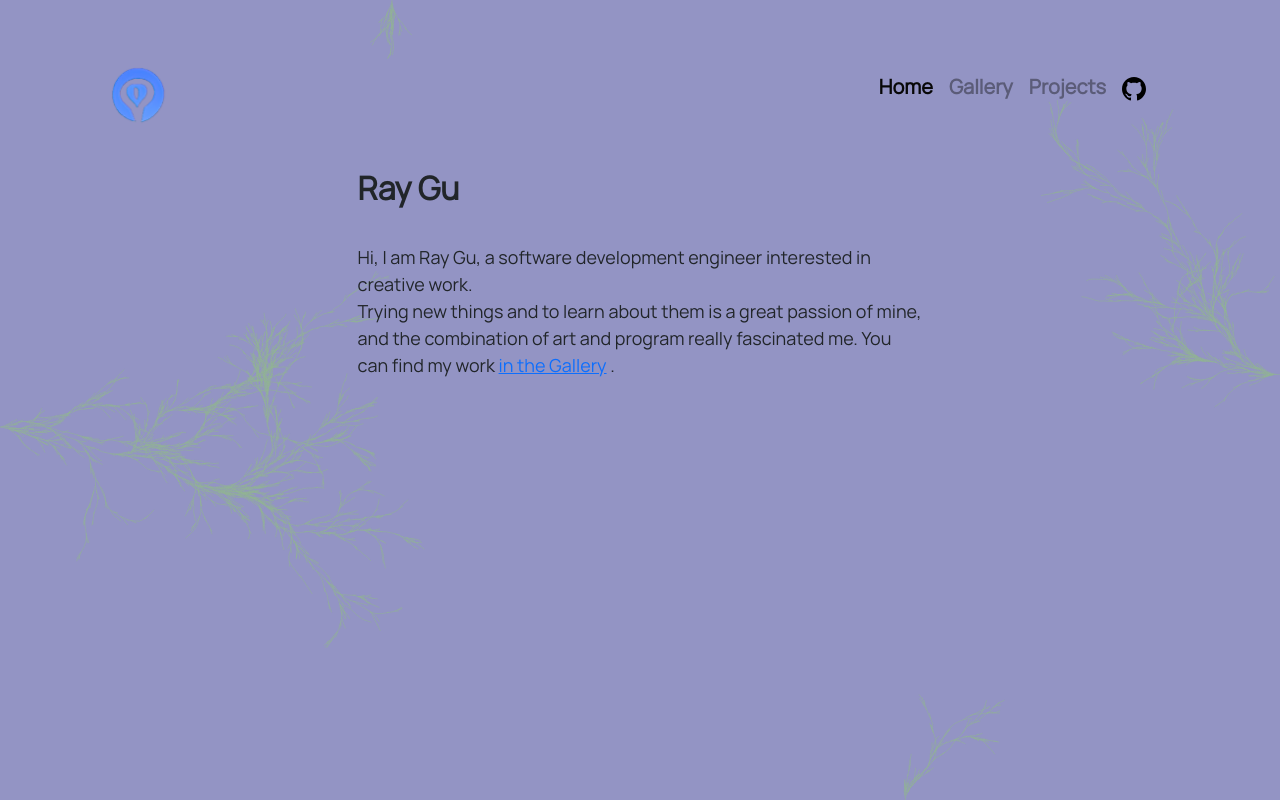
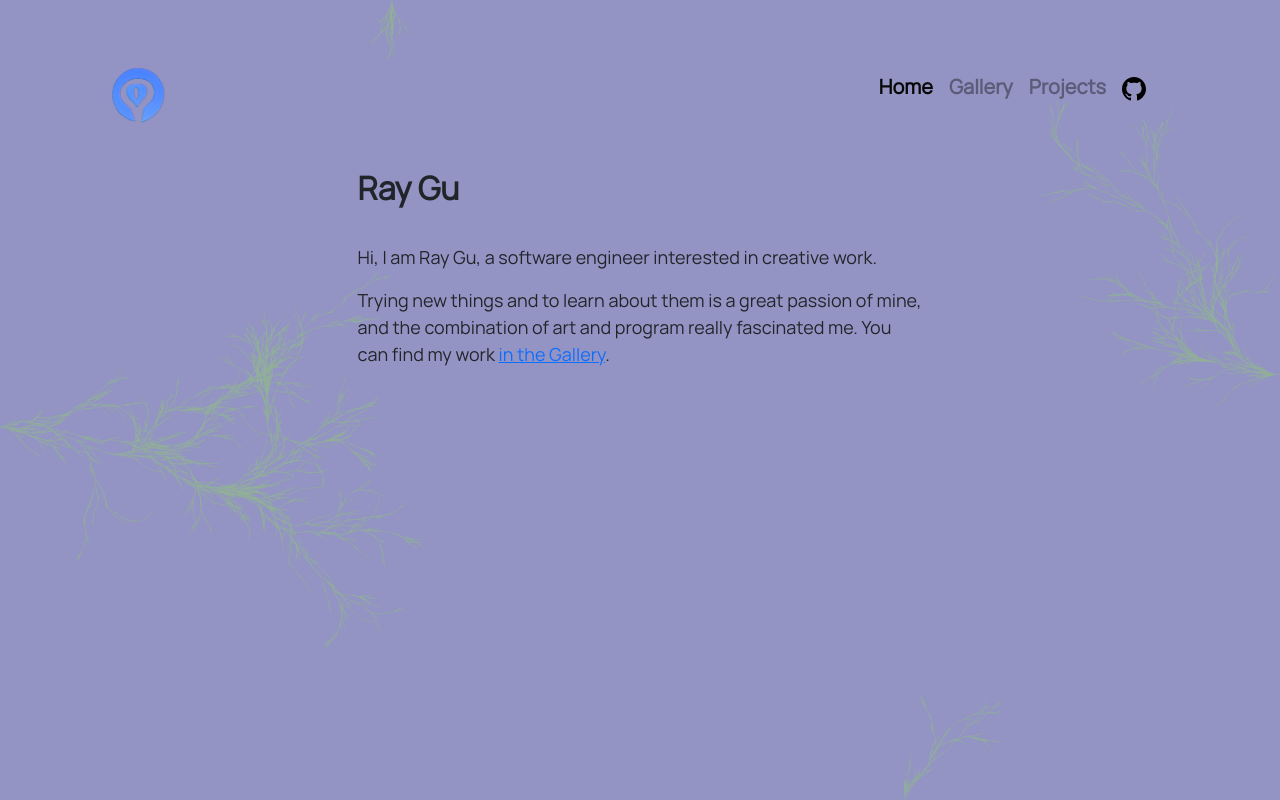
Before and after one commit to Ravenna1031/my-website-vite, a Vue app: page / in a window 1280 px wide. Built offline with nearby package versions, Linux system fonts and the light colour scheme.

Commit message:
update homepage info

```diff
--- a/src/views/Home.vue
+++ b/src/views/Home.vue
@@ -7,12 +7,13 @@
     </div>
     <div class="content">
       <p>
-        Hi, I am Ray Gu, a software development engineer interested in creative work.
-        <br>
+        Hi, I am Ray Gu, a software engineer interested in creative work.
+      </p>
+      <p>
         Trying new things and to learn about them is a great passion of mine, and the combination of art and program
         really fascinated me. You can find my work
         <span>
-          <router-link :to="{ name: 'gallery' }"> in the Gallery</router-link> <span /> .
+          <router-link :to="{ name: 'gallery' }"> in the Gallery</router-link>.
         </span>
       </p>
     </div>
```
